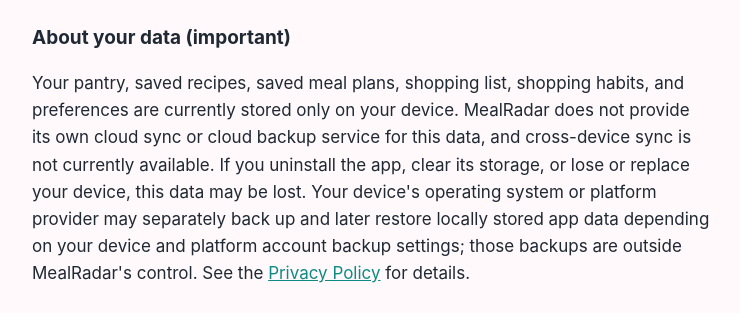
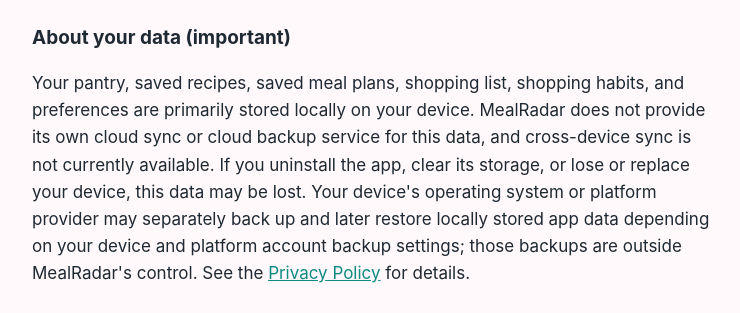
Before and after one commit to snigdha26d/mealradar-legal-site, a plain HTML site: page support.html in a window 1280 px wide. Shown: the part 692-1005 px from the top of the page, without its empty margins (268-1008 px from the left). Drawn offline with Linux system fonts and the light colour scheme.

Commit message:
Clarify local data wording on support page
Co-Authored-By: Claude Opus 5 <noreply@anthropic.com>

```diff
--- a/support.html
+++ b/support.html
@@ -37,7 +37,7 @@
 
     <h2>About your data (important)</h2>
     <p>Your pantry, saved recipes, saved meal plans, shopping list, shopping
-      habits, and preferences are currently stored only on your device. MealRadar
+      habits, and preferences are primarily stored locally on your device. MealRadar
       does not provide its own cloud sync or cloud backup service for this data,
       and cross-device sync is not currently available. If you uninstall the app,
       clear its storage, or lose or replace your device, this data may be lost.
```
